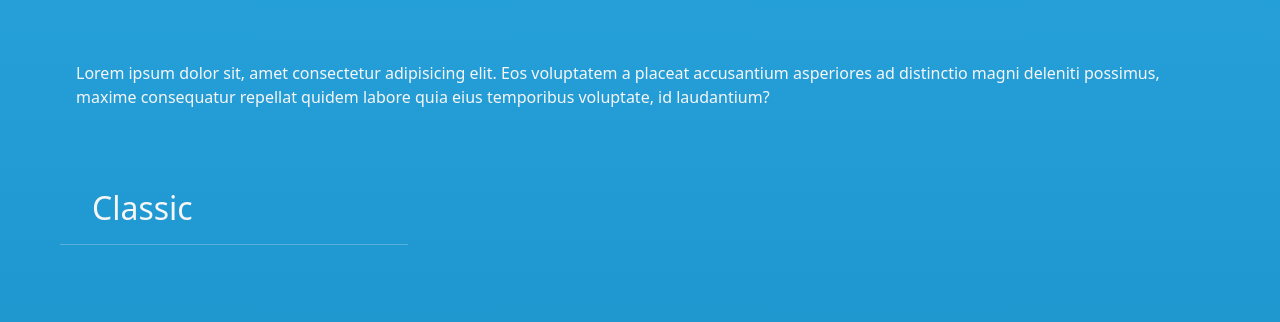
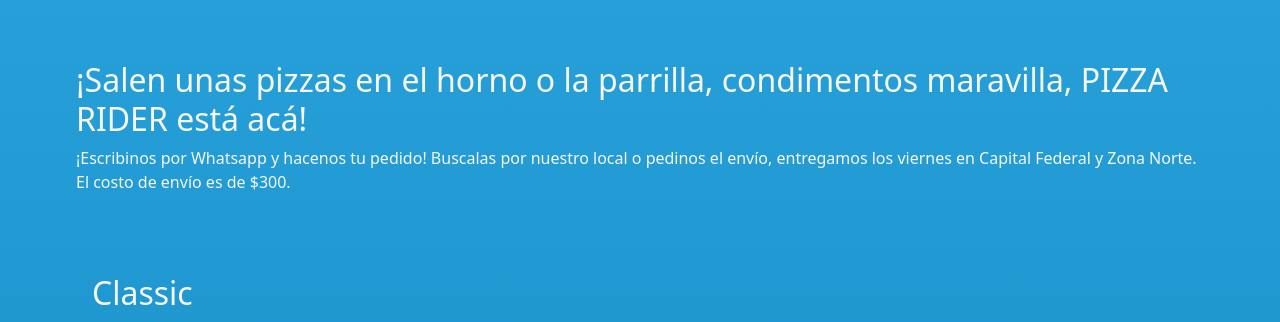
Before and after one commit to Sebastiandelcampo/pizza-rider, a website: page pages/frozen.html in a window 1280 px wide. Shown: the part 835-1157 px from the top of the page. Drawn offline with nearby package versions, Linux system fonts and the light colour scheme; files whose address does not match are found by name.

Commit message:
ajustes form y frozen

```diff
--- a/pages/frozen.html
+++ b/pages/frozen.html
@@ -79,7 +79,10 @@
 
         <div class="frozen">
              <div class="txt-frozen">
-                <p class="p-f">Lorem ipsum dolor sit, amet consectetur adipisicing elit. Eos voluptatem a placeat accusantium asperiores ad distinctio magni deleniti possimus, maxime consequatur repellat quidem labore quia eius temporibus voluptate, id laudantium?</p>
+              <h2>¡Salen unas pizzas en el horno o la parrilla, condimentos maravilla, PIZZA RIDER está acá!</h2>
+                <p class="p-f">
+                  ¡Escribinos por Whatsapp y hacenos tu pedido! Buscalas por nuestro local o pedinos el envío, entregamos los viernes en Capital Federal y Zona Norte. El costo de envío es de $300.
+                  </p>
             </div>
 
       </div>
```
Also changed, not shown: pages/contacto.html (+1 -3 lines).
